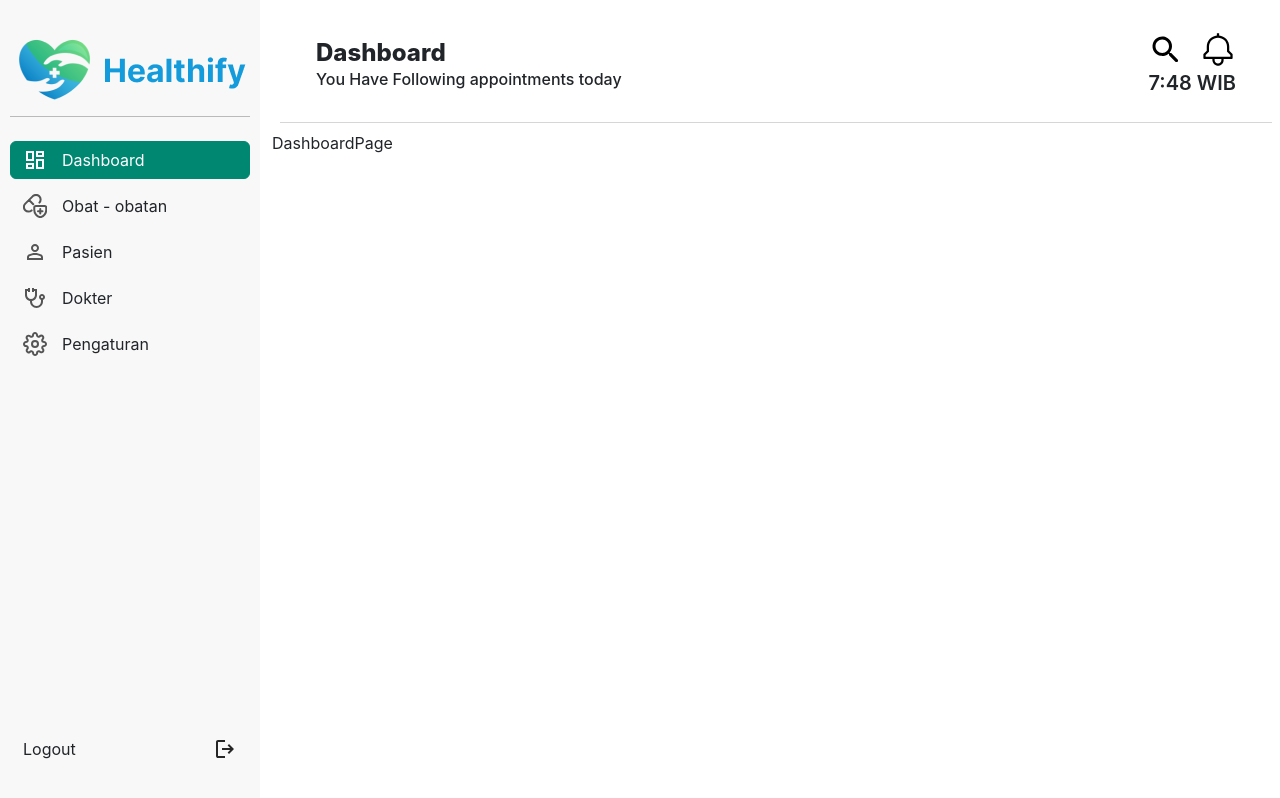
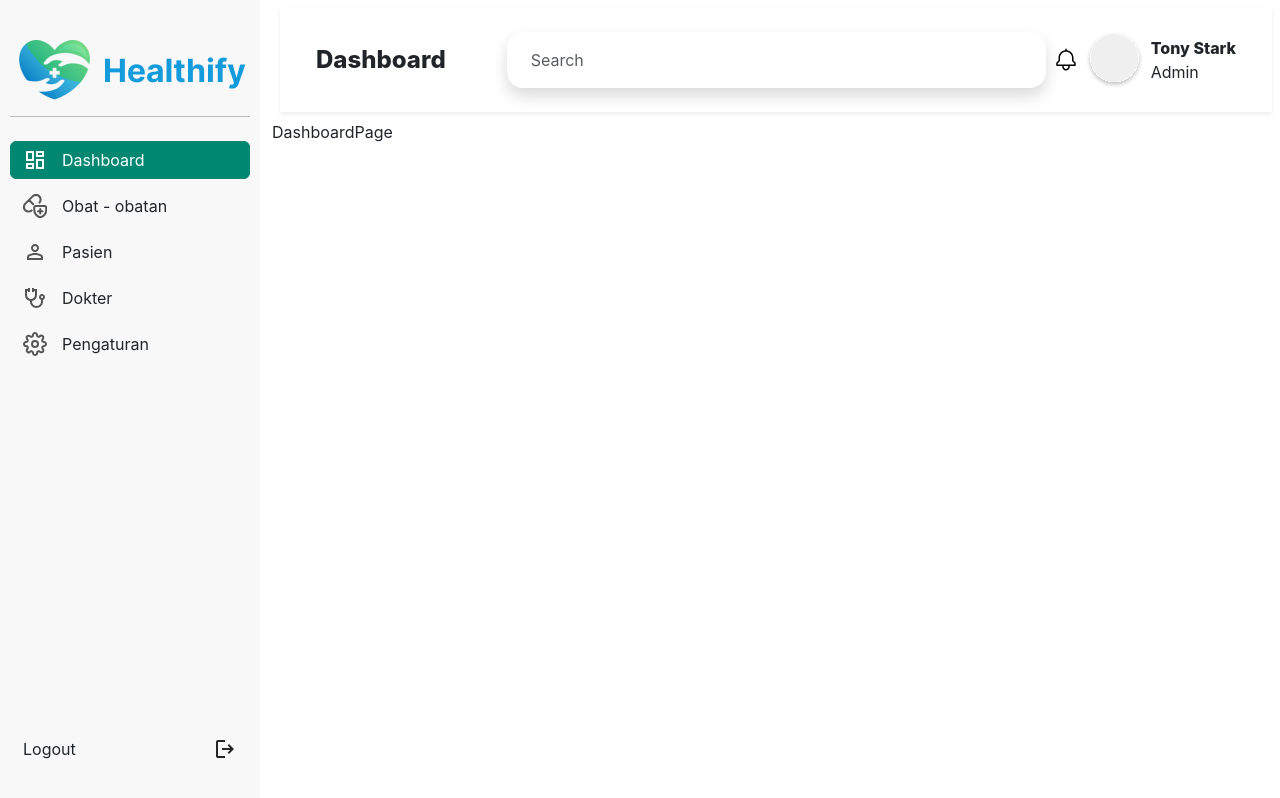
Before and after one commit to Health-Care-System/fe-react-admin, a React (Vite) app: page / in a window 1280 px wide. Built offline with nearby package versions, Linux system fonts and the light colour scheme.

Commit message:
update navbar

```diff
--- a/src/App.jsx
+++ b/src/App.jsx
@@ -15,7 +15,7 @@ function App() {
         <Route path="/login" element={<LoginPage />} />
         <Route element={<Layout />}>
           <Route path="/" element={<HomePage />} />
-          <Route path="/drug" element={<DrugPage />} />
+          <Route path="/drugs" element={<DrugPage />} />
           <Route path="/patients" element={<PatientPage />} />
           <Route path="/doctors" element={<DoctorPage />} />
           <Route path="/settings" element={<SettingPage />} />
--- /dev/null
+++ b/src/components/Avatar/index.jsx
@@ -0,0 +1,15 @@
+import avatar from '../../assets/icon/avatar.svg'
+
+export const Avatar = () => {
+  return(
+    <>
+      <figure className="m-0 d-inline-flex gap-2 align-items-center">
+        <img src={avatar} alt='Avatar' />
+        <div>
+          <p className="fw-bold m-0">Tony Stark</p>
+          <p className="m-0">Admin</p>
+        </div>
+      </figure>
+    </>
+  )
+}
--- a/src/components/Navbar/Navbar.module.css
+++ b/src/components/Navbar/Navbar.module.css
@@ -3,17 +3,13 @@
 }
 
 .iconSize {
-  width: 30px;
+  width: 24px;
   margin:0;
 }
 
 @media (min-width: 768px) {
   .navbar{
     padding: 1.5rem 2.25rem;
-    border-bottom: 1px solid rgba(0, 0, 0, 0.16);
+    box-shadow: 0px 2px 4px 0px rgba(0, 0, 0, 0.07);
   }
-  .iconSize {
-    width: 36px;
-  }
-
 }
--- a/src/components/Navbar/index.jsx
+++ b/src/components/Navbar/index.jsx
@@ -1,21 +1,12 @@
-import searchIcon from '../../assets/icon/search.svg';
 import notifIcon from '../../assets/icon/notif.svg';
 import styles from './Navbar.module.css'
 import { useLocation } from 'react-router-dom';
 import { navbarTitle } from '../../utils/dataObject';
+import { Avatar } from '../Avatar';
 
 export const Navbar = () => {
-
-  // Buat dapetin jam saat ini
-  const currentTime = new Date();
-  const hours = currentTime.getHours();
-  const minutes = currentTime.getMinutes();
-
-  // Buat nyari lokasi route active saat ini, kalau routenya di /chat maka return null/kosongan
+  // Buat render title dan content secara dinamis berdasarkan rute
   const location = useLocation();
-  if (location.pathname === '/chat') return null;
-
-  // Buat render title dan content secara dinamis berdasarkan rute
   const currentRoute = location.pathname;
   const currentNavItem = navbarTitle.find((item) => item.route === currentRoute);
 
@@ -30,21 +21,17 @@ export const Navbar = () => {
                 : null
             }
           </h5>
-          <p className='fw-medium'>
-            {
-              currentNavItem
-                ? currentNavItem.content
-                : null
-            }
-          </p>
         </div>
+        <div className='d-flex gap-2 align-items-center'>
+          {
+            location.pathname === '/' &&
+            <input type='text' className='form-control shadow border-0 py-3 px-4 rounded-4' style={{ width: '539px' }} placeholder='Search' />
+          }
 
-        <div className='d-flex flex-row-reverse  flex-md-column pe-3 pe-md-0'>
-          <div className='d-flex align-items-center gap-3'>
-            <img src={searchIcon} className={styles.iconSize} alt='Search' />
+          <div className='d-flex align-items-center pe-3 pe-md-0 gap-2'>
             <img src={notifIcon} className={styles.iconSize} alt='Notification' />
+            <Avatar />
           </div>
-          <p className='d-none d-md-block fs-2 m-0 fw-semibold text-end'>{`${hours}:${minutes} WIB`}</p>
         </div>
 
       </nav>
--- a/src/components/Sidebar/Sidebar.css
+++ b/src/components/Sidebar/Sidebar.css
@@ -31,23 +31,17 @@
   gap: 0.94rem;
 }
 
+.btnWrapper {
+  width: fit-content;
+  list-style: none;
+  bottom: 2rem;
+}
 .logoutBtn {
   display: flex;
   width: 15rem;
   margin-top: 0.6rem;
   justify-content: space-between;
   padding: 2 1rem;
-}
-
-.logoutBtn:hover {
-  background-color: #ccc;
-  color: #000000;
-}
-
-.btnWrapper {
-  width: fit-content;
-  list-style: none;
-  bottom: 2rem;
 }
 
 /* Buat responsive tata letak logout button jika tinggi layar kecil */
--- a/src/index.css
+++ b/src/index.css
@@ -28,8 +28,11 @@ p {
 	width: auto;
 	max-width: 16.5rem;
 }
-
-
+/* Hover button logout di sidebar */
+.logoutBtn:hover {
+  background-color: #ccc;
+  color: #000000;
+}
 
 /* Small devices (landscape phones, 576px and up) */
 @media (min-width: 576px) {
--- a/src/utils/dataObject.js
+++ b/src/utils/dataObject.js
@@ -23,7 +23,7 @@ export const menus = [
     icon: medicineIcon,
     icon2: medicineIconWhite,
     label: 'Obat - obatan',
-    link: '/drug'
+    link: '/drugs'
   },
   {
     icon: patientIcon,
@@ -49,26 +49,21 @@ export const navbarTitle = [
   {
     route: '/',
     title: 'Dashboard',
-    content: 'You Have Following appointments today'
+  },
+  {
+    route: '/drugs',
+    title: 'Manage Obat - obatan',
   },
   {
     route: '/patients',
     title: 'Manage Pasien',
-    content: 'Simpan perubahan pasien'
   },
   {
-    route: '/article',
-    title: 'Manage Artikel',
-    content: 'Kelola informasi kesehatan'
-  },
-  {
-    route: '/feedback',
-    title: 'Feedback',
-    content: 'Saran dan Masukan'
+    route: '/doctors',
+    title: 'Manage Dokter',
   },
   {
     route: '/settings',
     title: 'Pengaturan',
-    content: 'Kelola pengaturan'
   },
 ]
```
Also changed, not shown: src/App.css (added), src/assets/icon/avatar.svg (added).
